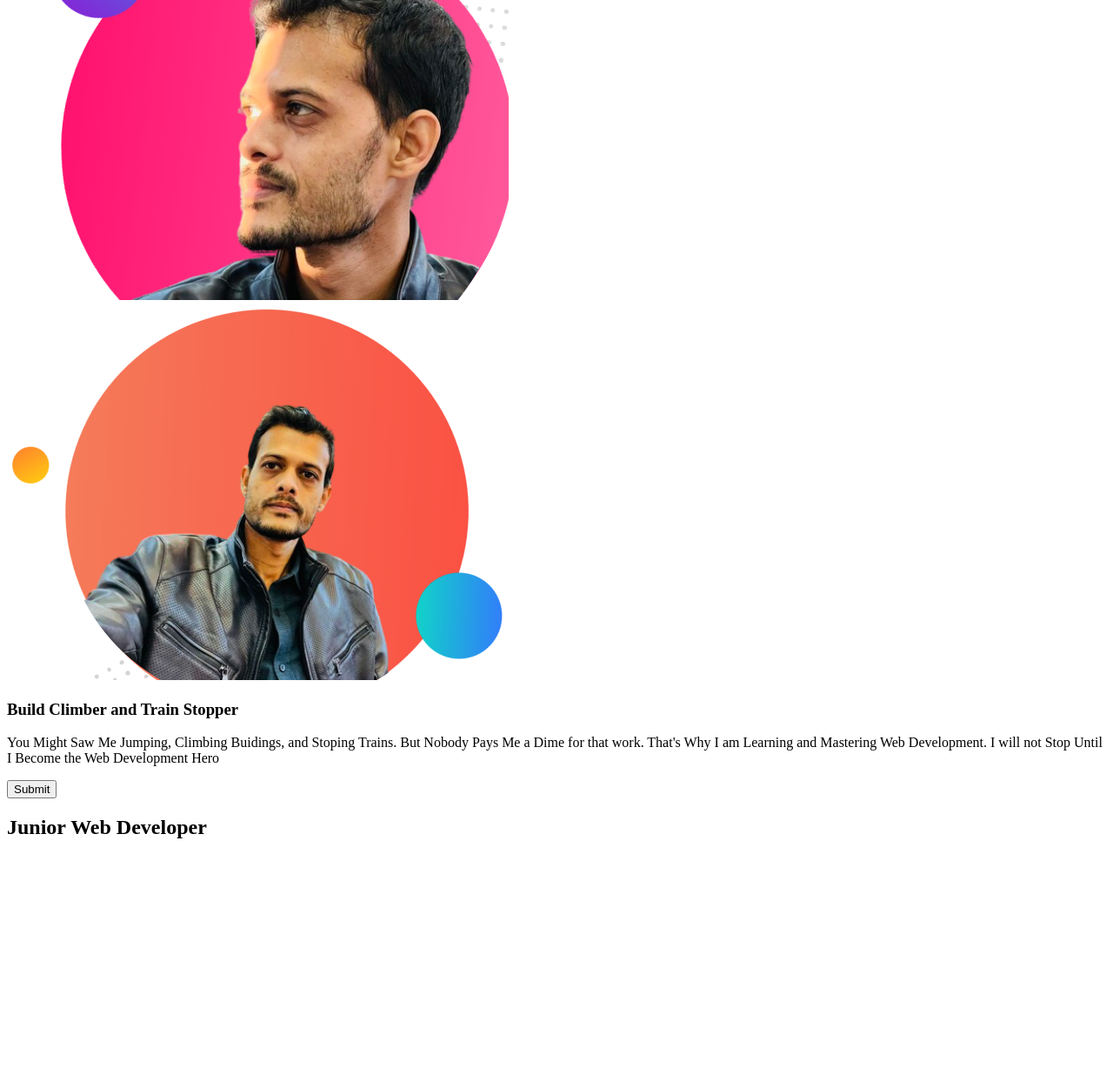
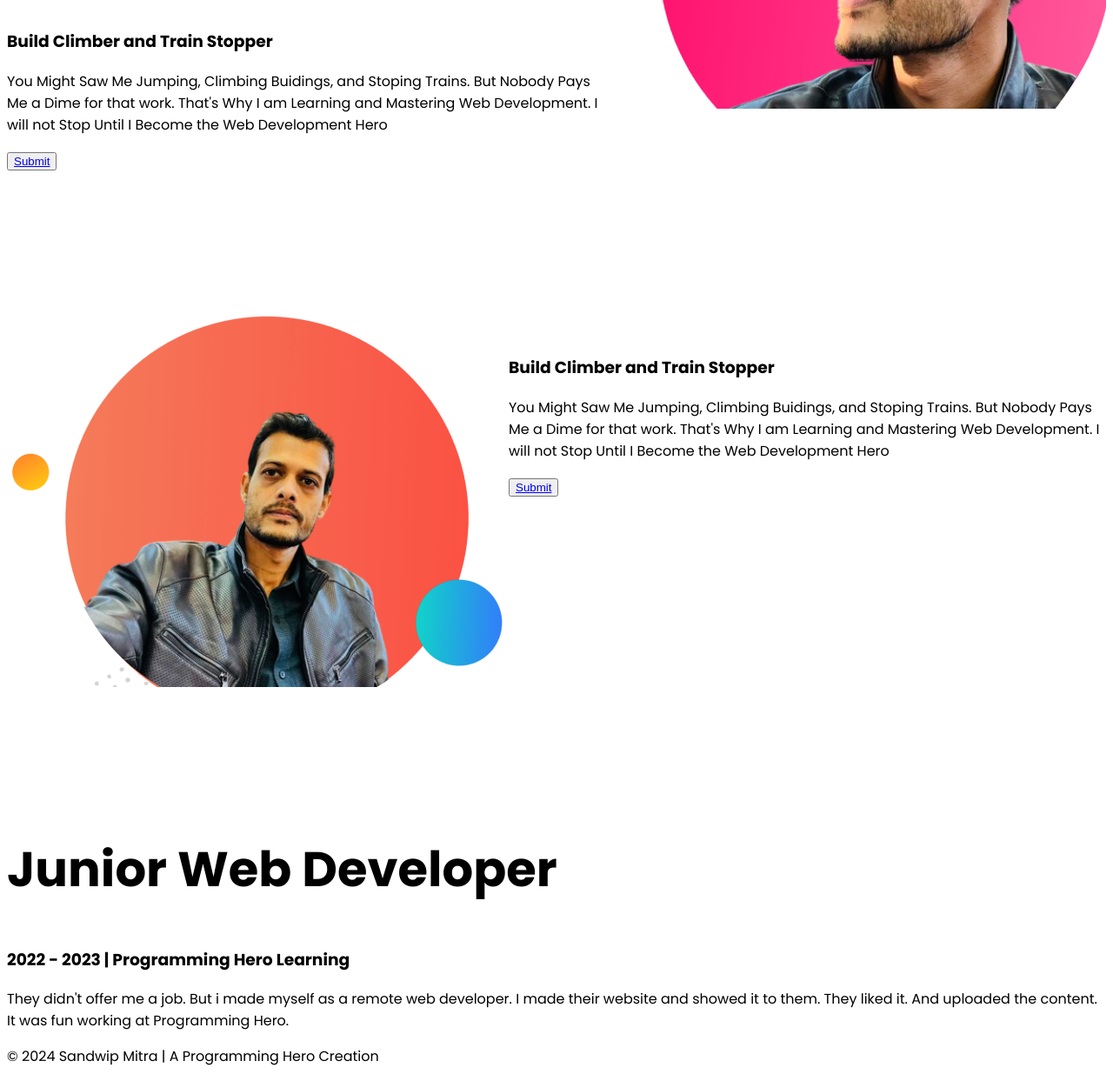
Before and after one commit to sandwipmitra/developer-portfolio-mitra, a plain HTML site: page index.html in a window 1280 px wide. Shown: the part 340-1583 px from the top of the page at 87% size. Before the commit the page ends 1325 px from the top, so only its background shows below. Drawn offline with Linux system fonts and the light colour scheme.

Commit message:
2nd Commit

```diff
--- a/index.html
+++ b/index.html
@@ -5,39 +5,41 @@
     <meta charset="UTF-8">
     <meta name="viewport" content="width=device-width, initial-scale=1.0">
     <title>Developer-Portfolio</title>
+    <link rel="preconnect" href="https://fonts.googleapis.com">
+    <link rel="preconnect" href="https://fonts.gstatic.com" crossorigin>
+    <link
+        href="https://fonts.googleapis.com/css2?family=Poppins:ital,wght@0,100;0,200;0,300;0,400;0,500;0,600;0,700;0,800;0,900;1,100;1,200;1,300;1,400;1,500;1,600;1,700;1,800;1,900&display=swap"
+        rel="stylesheet">
     <link rel="stylesheet" href="style.css">
 </head>
 
 <body>
 
     <main>
-        <h1>Wellcome To</h1>
-        <h1><span>Sandwip Mitra</span> World!</h1>
         <section class="upper-sec">
             <div class="descrip-1">
-                <div>
+                <h1>Welcome To</h1>
+                <h1><span class="sm">Sandwip Mitra</span> World!</h1>
                 <h3>Build Climber and Train Stopper</h3>
                 <p>You Might Saw Me Jumping, Climbing Buidings, and Stoping Trains. But Nobody Pays Me a Dime for
                     that
                     work. That's Why I am Learning and Mastering Web Development. I will not Stop Until I Become the
                     Web
                     Development Hero</p>
-                </div>
+
                 <div class="btn">
-                    <button>Submit</button>
+                    <button> <a href="https://www.linkedin.com/in/sandwip-m-678630161/">Submit</a></button>
                 </div>
             </div>
-            <div class="img">
+            <div class="img-1">
                 <img src="images/Portfolio-1st.png">
             </div>
-
         </section>
 
         <section class="middle-sec">
-            <div class="img">
+            <div class="img-2">
                 <img src="images/Portfolio-2nd.png">
             </div>
-            <div>
             <div class="descrip-2">
                 <h3>Build Climber and Train Stopper</h3>
                 <p>You Might Saw Me Jumping, Climbing Buidings, and Stoping Trains. But Nobody Pays Me a Dime for
@@ -45,9 +47,9 @@
                     work. That's Why I am Learning and Mastering Web Development. I will not Stop Until I Become the
                     Web
                     Development Hero</p>
-                </div>
+
                 <div class="btn">
-                    <button>Submit</button>
+                    <button> <a href="https://www.linkedin.com/in/sandwip-m-678630161/">Submit</a></button>
                 </div>
             </div>
 
@@ -56,10 +58,20 @@
         <section class="exp">
             <div>
                 <h1>Junior Web Developer</h1>
+                <h3>2022 - 2023 | Programming Hero Learning</h3>
+            </div>
+            <div class="body">
+                <p>They didn't offer me a job. But i made myself as a remote web developer. I made their website and
+                    showed it to them. They liked it. And uploaded the content. It was fun working at Programming Hero.
+                </p>
 
             </div>
 
         </section>
+
+        <footer>
+            <p> &#169 2024 Sandwip Mitra | A Programming Hero Creation</p>
+        </footer>
     </main>
 
 </body>
--- a/style.css
+++ b/style.css
@@ -0,0 +1,34 @@
+body {
+    font-family: "Poppins", sans-serif;
+    font-weight: 400;
+    font-style: normal;
+}
+
+h1 {
+    font-size: 3.5rem;
+    font-weight: ;
+}
+
+.sm {
+    color: #ff9800;
+    font-weight: 500;
+}
+
+.upper-sec {
+    display: flex;
+    margin-top: 2em;
+    margin-bottom: 10em;
+}
+
+.middle-sec {
+    display: flex;
+    margin-bottom: 10em;
+}
+
+.descrip-1 {
+    margin-top: 2em;
+}
+
+.descrip-2 {
+    margin-top: 2em;
+}
```
Lines whose indentation alone changed are shown as unchanged.
